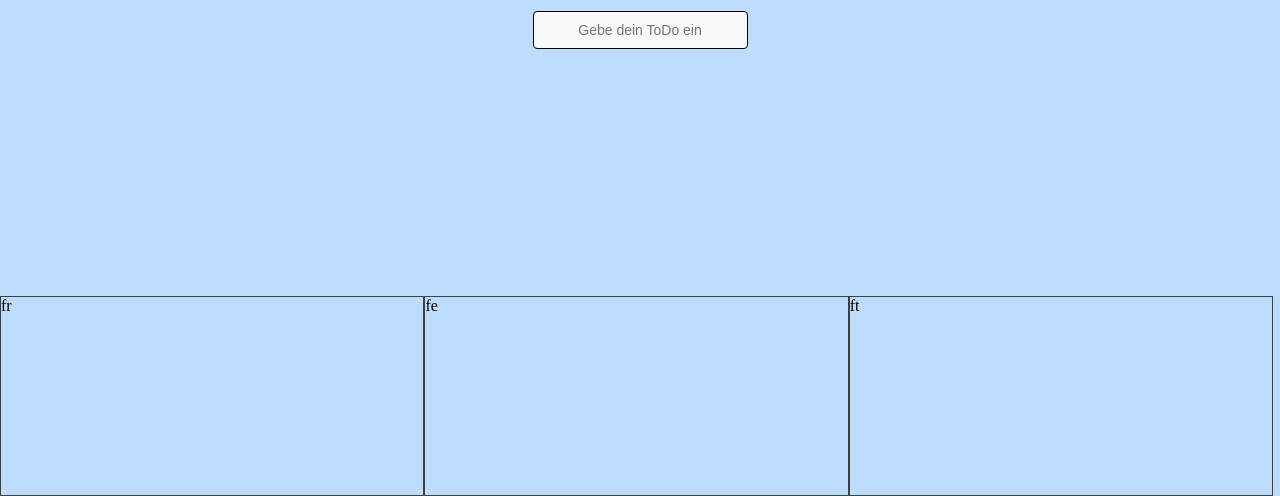
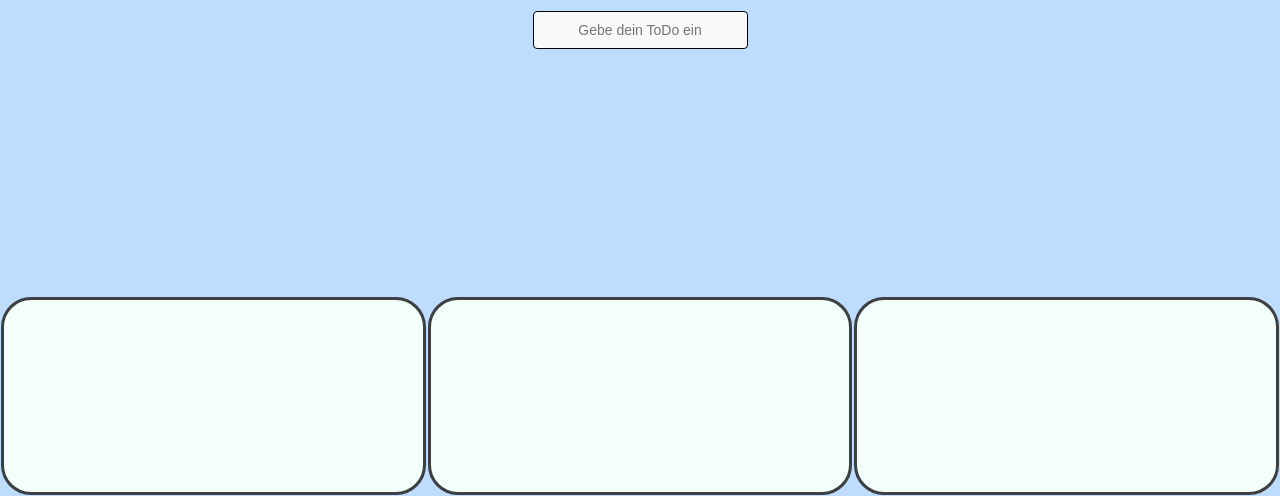
Before and after one commit to FriedrichtenHagen/todo-List, a plain HTML site: page index.html in a window 1280 px wide. Shown: the part 304-800 px from the top of the page. Drawn offline with Linux system fonts and the light colour scheme.

Commit message:
Refactor code, improve list styling

```diff
--- a/index.html
+++ b/index.html
@@ -34,9 +34,9 @@
 
     </div>
     <div class="footer">
-      <div class="dragBox1">fr</div>
-      <div class="dragBox1">fe</div>
-      <div class="dragBox1">ft</div>
+      <div class="dragBox1"><ul></ul></div>
+      <div class="dragBox1"><ul></ul></div>
+      <div class="dragBox1"><ul></ul></div>
     </div>
     <script src="script.js" defer></script>
   </body>
--- a/style.css
+++ b/style.css
@@ -32,9 +32,11 @@ body{
 
 }
 .dragBox1, .dragBox2, .dragBox3{
-
+    border-radius: 30px;
     width: 33%;
-    border: #3c4043 solid 1px;
+    border: #3c4043 solid 3px;
+    margin: 1px;
+    background-color: rgb(242, 255, 251);
 }
 .login{
     margin: 5px;
```
Also changed, not shown: script.js (+2 -34 lines).
